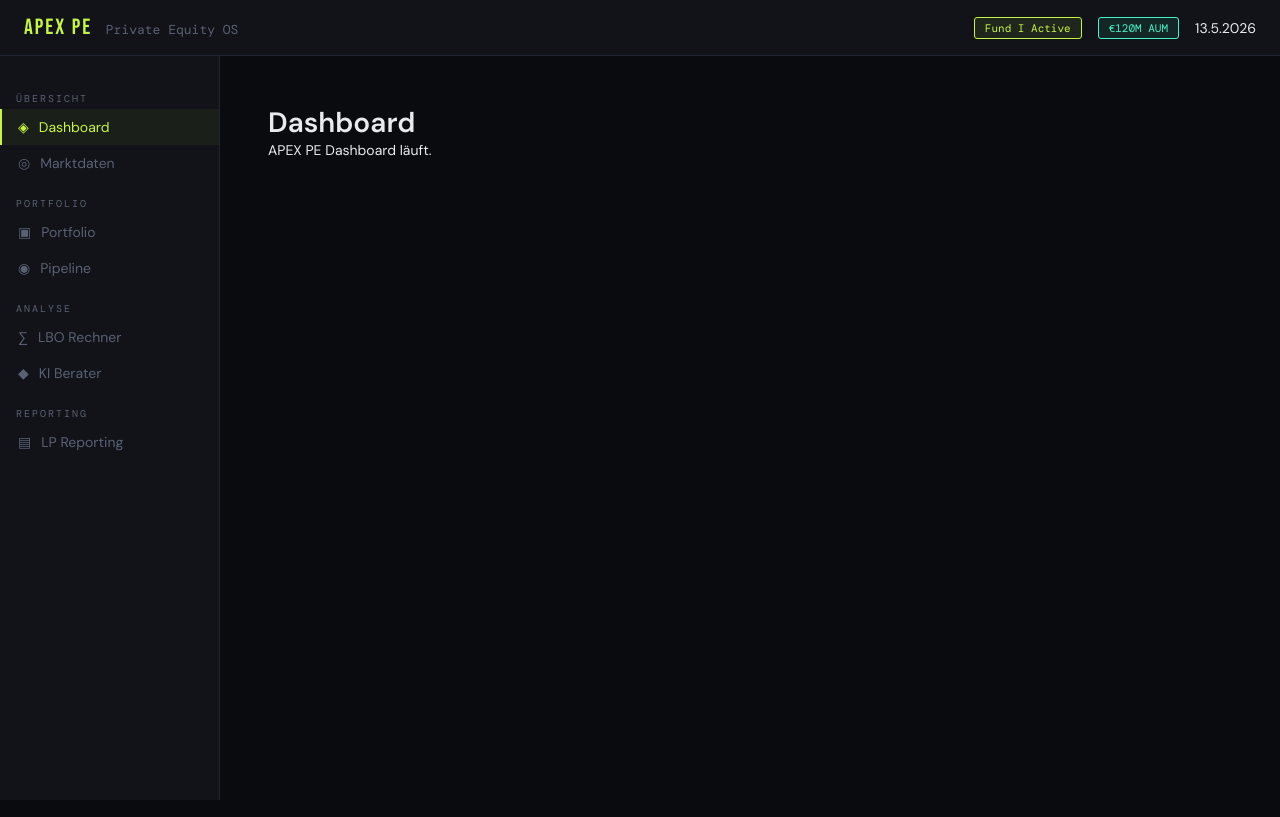
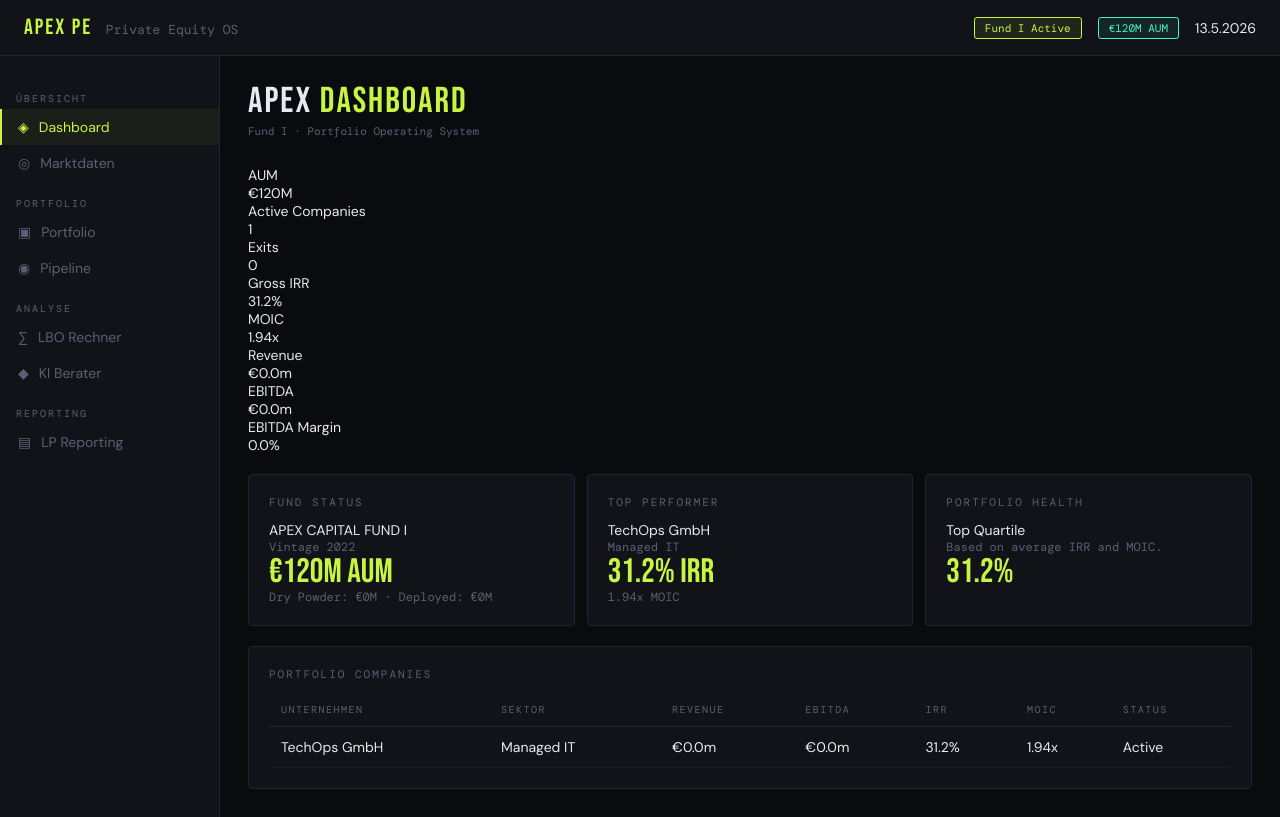
Before and after one commit to somatic3000-dev/apex-pe-app, a React (Vite) app: page / in a window 1280 px wide. Built offline with nearby package versions, Linux system fonts and the light colour scheme; a web font is replaced by a local one.

Commit message:
Dashboard.jsx aktualisieren

```diff
--- a/src/pages/Dashboard.jsx
+++ b/src/pages/Dashboard.jsx
@@ -1,8 +1,144 @@
-export default function Dashboard() {
+export default function Dashboard({ fund = {}, portfolio = [] }) {
+  const active = portfolio.filter((p) => p.status === "Active");
+  const exits = portfolio.filter((p) => p.status === "Exit");
+
+  const totalRevenue = active.reduce((s, p) => s + (Number(p.revenue) || 0), 0);
+  const totalEbitda = active.reduce((s, p) => s + (Number(p.ebitda) || 0), 0);
+
+  const avgIrr =
+    active.length > 0
+      ? active.reduce((s, p) => s + (Number(p.irr) || 0), 0) / active.length
+      : 0;
+
+  const avgMoic =
+    active.length > 0
+      ? active.reduce((s, p) => s + (Number(p.moic) || 0), 0) / active.length
+      : 0;
+
+  const ebitdaMargin =
+    totalRevenue > 0 ? (totalEbitda / totalRevenue) * 100 : 0;
+
+  const topPerformer = [...active].sort(
+    (a, b) => (Number(b.irr) || 0) - (Number(a.irr) || 0)
+  )[0];
+
   return (
-    <div style={{ padding: 20 }}>
-      <h1>Dashboard</h1>
-      <p>APEX PE Dashboard läuft.</p>
+    <div className="fade-in">
+      <div className="page-header">
+        <div>
+          <div className="page-title">
+            APEX <span>DASHBOARD</span>
+          </div>
+          <div className="page-sub">
+            Fund I · Portfolio Operating System
+          </div>
+        </div>
+      </div>
+
+      <div className="dashboard-grid" style={{ marginBottom: 20 }}>
+        <Metric label="AUM" value={`€${fund.aum || 0}M`} />
+        <Metric label="Active Companies" value={active.length} />
+        <Metric label="Exits" value={exits.length} />
+        <Metric label="Gross IRR" value={`${avgIrr.toFixed(1)}%`} />
+        <Metric label="MOIC" value={`${avgMoic.toFixed(2)}x`} />
+        <Metric label="Revenue" value={`€${totalRevenue.toFixed(1)}m`} />
+        <Metric label="EBITDA" value={`€${totalEbitda.toFixed(1)}m`} />
+        <Metric label="EBITDA Margin" value={`${ebitdaMargin.toFixed(1)}%`} />
+      </div>
+
+      <div className="market-grid" style={{ marginBottom: 20 }}>
+        <div className="market-card">
+          <div className="card-title">Fund Status</div>
+          <div className="market-card-name">{fund.name || "APEX CAPITAL FUND I"}</div>
+          <div className="muted">Vintage {fund.vintage || 2022}</div>
+          <div className="market-card-price" style={{ color: "var(--accent)" }}>
+            €{fund.aum || 0}M AUM
+          </div>
+          <div className="muted">
+            Dry Powder: €{fund.dryPowder || 0}M · Deployed: €{fund.deployed || 0}M
+          </div>
+        </div>
+
+        {topPerformer && (
+          <div className="market-card">
+            <div className="card-title">Top Performer</div>
+            <div className="market-card-name">{topPerformer.name}</div>
+            <div className="muted">{topPerformer.sector}</div>
+            <div className="market-card-price" style={{ color: "var(--accent)" }}>
+              {Number(topPerformer.irr || 0).toFixed(1)}% IRR
+            </div>
+            <div className="muted">
+              {Number(topPerformer.moic || 0).toFixed(2)}x MOIC
+            </div>
+          </div>
+        )}
+
+        <div className="market-card">
+          <div className="card-title">Portfolio Health</div>
+          <div className="market-card-name">
+            {avgIrr >= 25 ? "Top Quartile" : avgIrr >= 15 ? "On Track" : "Needs Attention"}
+          </div>
+          <div className="muted">
+            Based on average IRR and MOIC.
+          </div>
+          <div
+            className="market-card-price"
+            style={{
+              color:
+                avgIrr >= 25
+                  ? "var(--accent)"
+                  : avgIrr >= 15
+                  ? "var(--orange)"
+                  : "var(--red)",
+            }}
+          >
+            {avgIrr.toFixed(1)}%
+          </div>
+        </div>
+      </div>
+
+      <div className="card">
+        <div className="card-title">Portfolio Companies</div>
+
+        <div style={{ overflowX: "auto" }}>
+          <table className="table">
+            <thead>
+              <tr>
+                <th>Unternehmen</th>
+                <th>Sektor</th>
+                <th>Revenue</th>
+                <th>EBITDA</th>
+                <th>IRR</th>
+                <th>MOIC</th>
+                <th>Status</th>
+              </tr>
+            </thead>
+
+            <tbody>
+              {portfolio.map((p) => (
+                <tr key={p.id}>
+                  <td>{p.name}</td>
+                  <td>{p.sector}</td>
+                  <td>€{Number(p.revenue || 0).toFixed(1)}m</td>
+                  <td>€{Number(p.ebitda || 0).toFixed(1)}m</td>
+                  <td>{Number(p.irr || 0).toFixed(1)}%</td>
+                  <td>{Number(p.moic || 0).toFixed(2)}x</td>
+                  <td>{p.status}</td>
+                </tr>
+              ))}
+            </tbody>
+          </table>
+        </div>
+      </div>
     </div>
   );
 }
+
+function Metric({ label, value }) {
+  return (
+    <div className="metric-card">
+      <div className="metric-label">{label}</div>
+      <div className="metric-value">{value}</div>
+    </div>
+  );
+}
```
